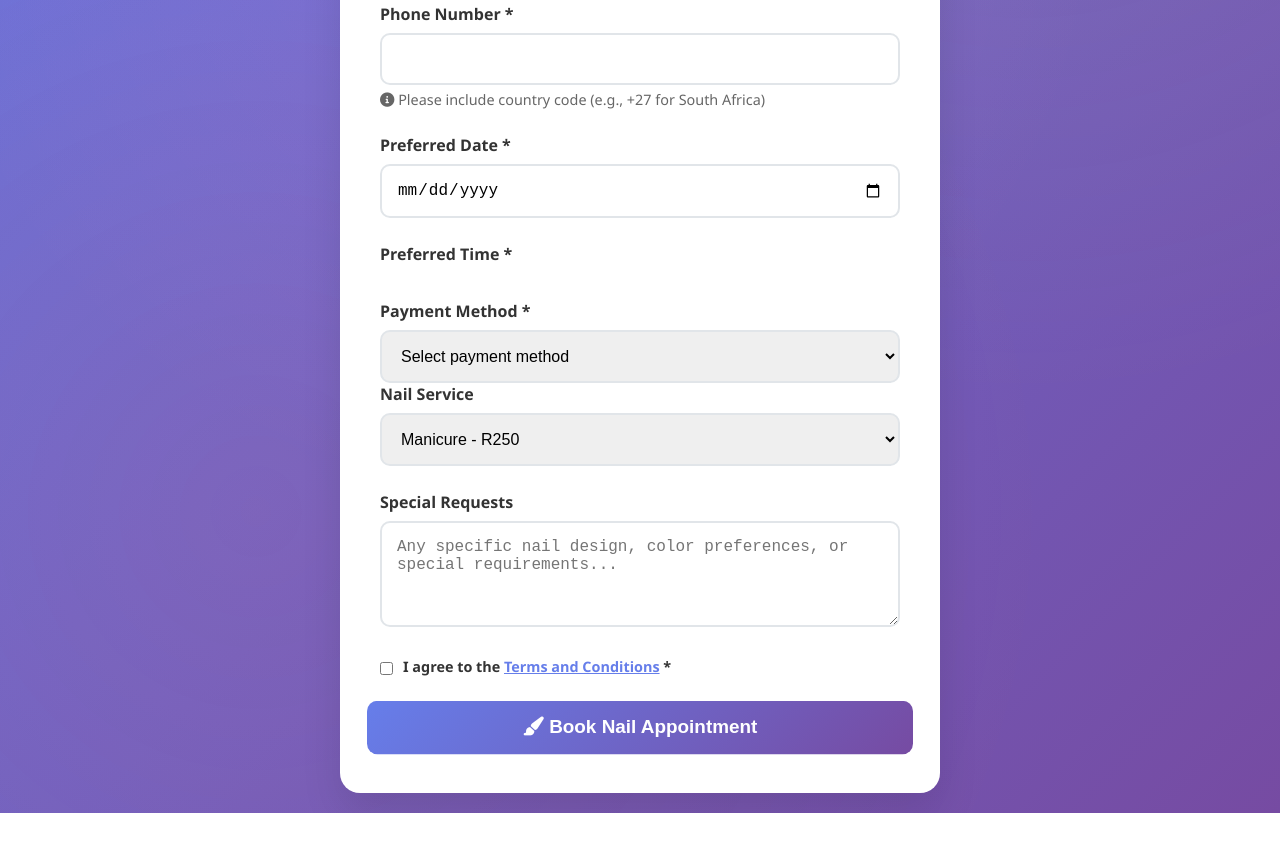
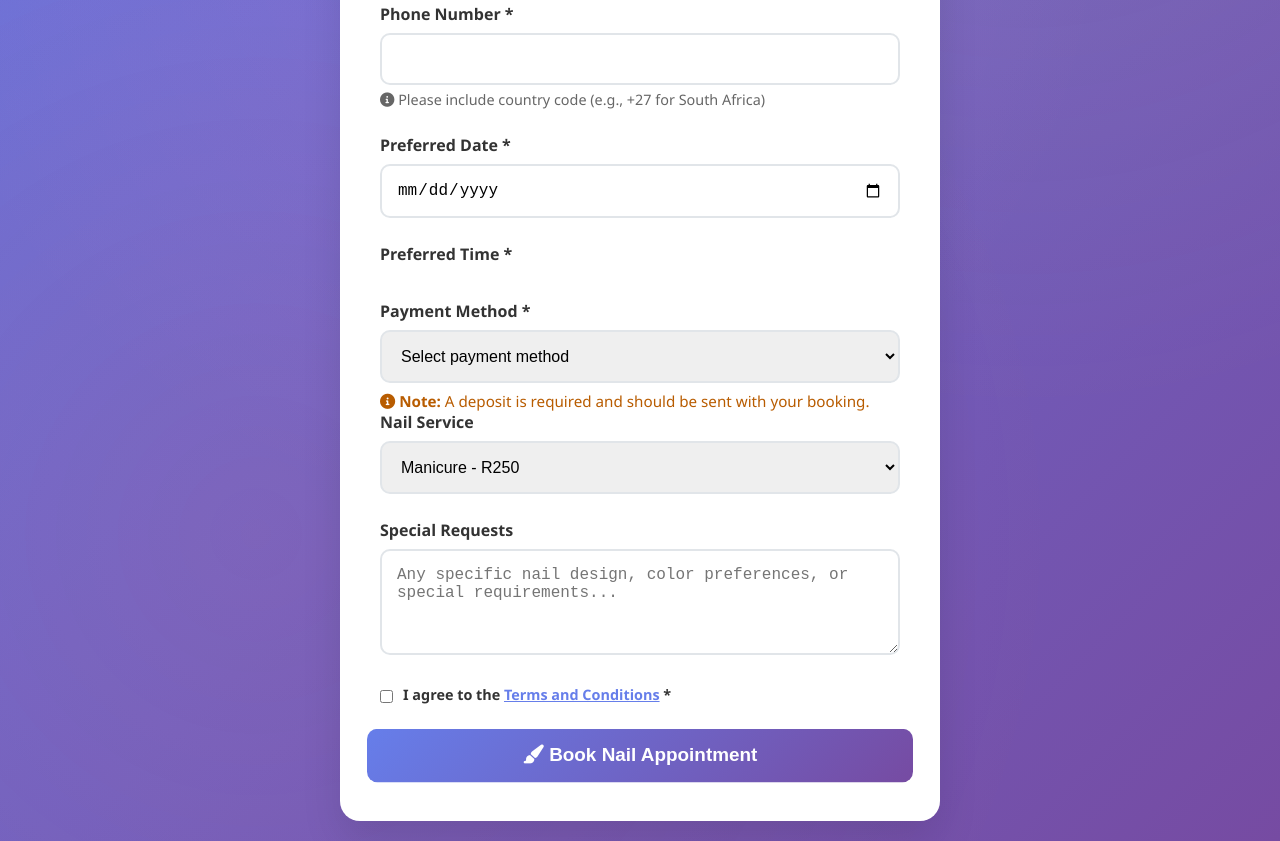
Before and after one commit to PStoppa7/nailsbyole-booking, a website: page public/index.html in a window 1280 px wide. Shown: the part 694-1535 px from the top of the page. Before the commit the page ends 1507 px from the top, so only its background shows below. Drawn offline with Linux system fonts and the light colour scheme.

```diff
--- a/public/index.html
+++ b/public/index.html
@@ -470,6 +470,9 @@
                     <option value="pay_cash">Pay Cash at Appointment</option>
                     <option value="pay_card">Pay by Card at Appointment</option>
                 </select>
+                <small style="color: #b85c00; font-size: 0.95em; display: block; margin-top: 8px;">
+        <i class="fas fa-info-circle"></i> <strong>Note:</strong> A deposit is required and should be sent with your booking.
+    </small>
                 <label for="service">Nail Service</label>
                 <select id="service" name="service">
                     <option value="Manicure">Manicure - R250</option>
```
